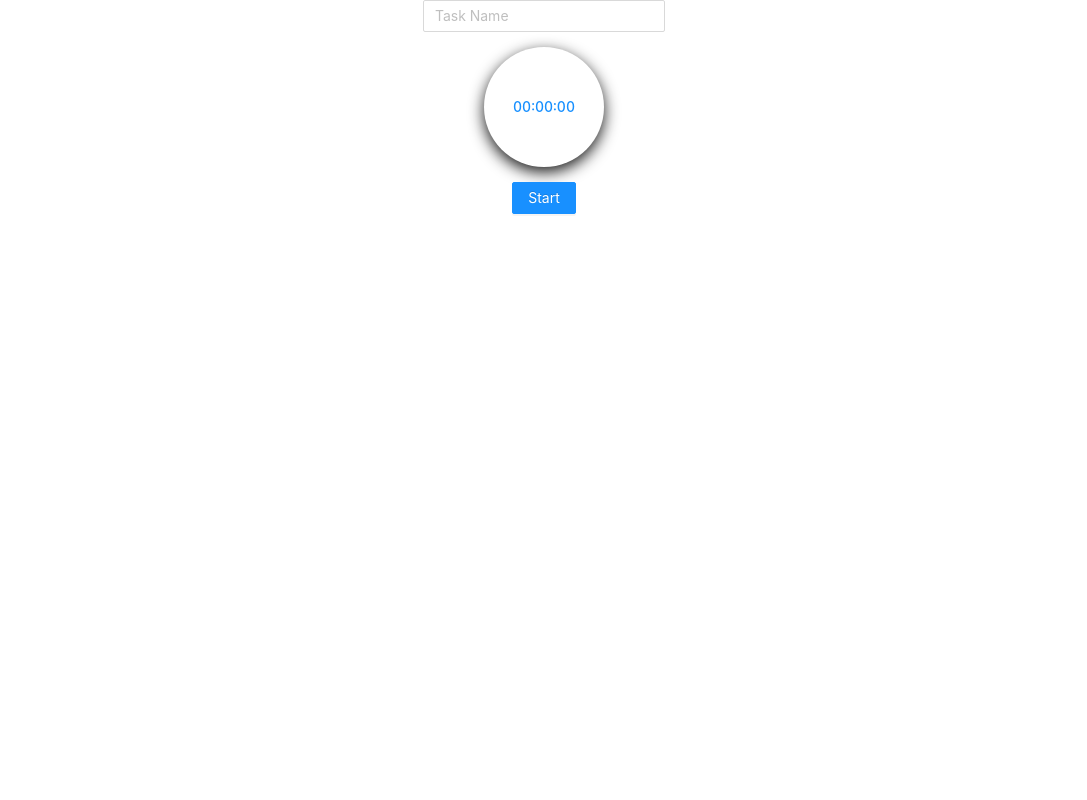
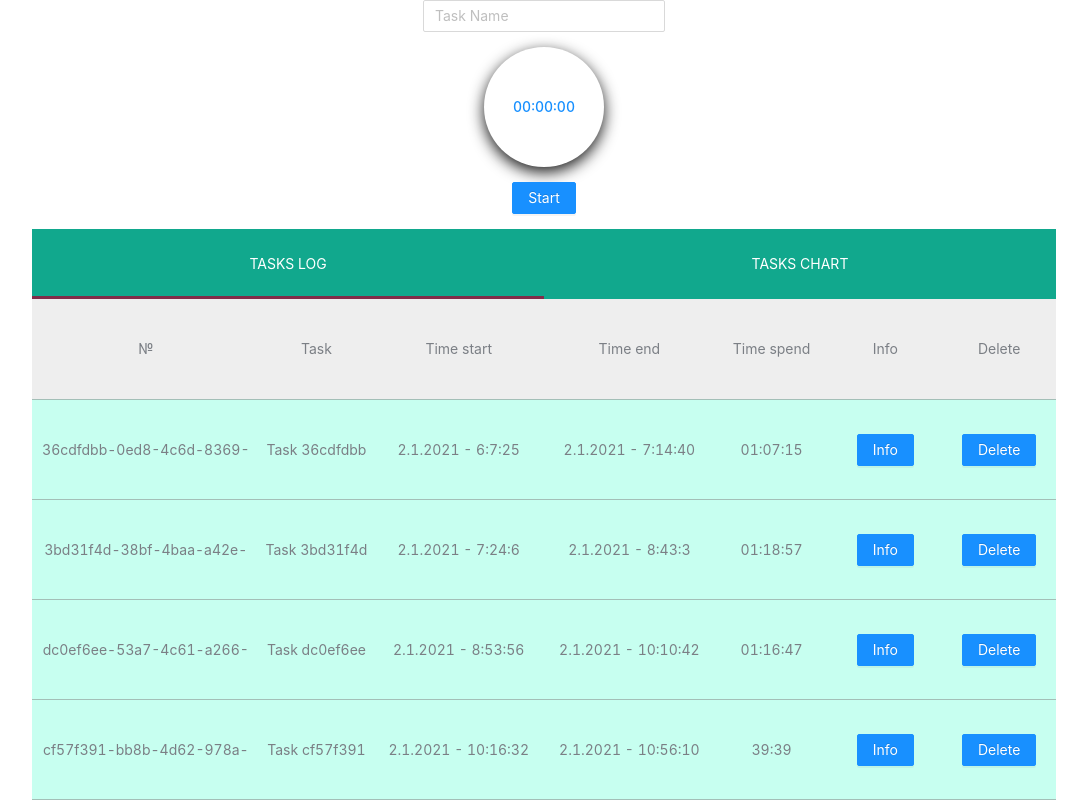
Before and after one commit to SkyWalker1996x/rs-clone, a React (Create React App) app: page / in a window 1280 px wide. Shown: the top 800 px of the page, without its empty margins (96-1183 px from the left). Built offline with nearby package versions, Linux system fonts and the light colour scheme.

Commit message:
feat: implement layout for table

```diff
--- a/src/App.tsx
+++ b/src/App.tsx
@@ -2,6 +2,7 @@ import React from "react";
 // components
 import Timer from "./components/Timer/Timer";
 import MainWrapper from "./components/Wrappers/MainWrapper";
+import Table from './components/Table/Table';
 // styles
 import 'antd/dist/antd.css';
 
@@ -9,6 +10,7 @@ function App() {
   return (
     <MainWrapper>
       <Timer />
+      <Table />
     </MainWrapper>
   );
 }
--- /dev/null
+++ b/src/components/Table/Table.css
@@ -0,0 +1,108 @@
+.tasks-tabs {
+    height: 70px;
+    width: 80vw;
+    background-color:#11a88d;
+    display: flex;
+    flex-direction: row;
+    justify-content: space-between;
+}
+
+.tasks-tabs__item {
+    width: 50%;
+    color: #ffffff;
+    text-align: center;
+    line-height: 70px;
+    cursor: pointer;
+    margin-bottom: 0;
+}
+
+.tasks-tabs__item:nth-child(1) {
+    border-bottom: 3px solid rgba(158, 14, 57, 0.8);
+}
+
+.tasks-titles {
+    position: relative;
+    top: -15px;
+    height: 100px;
+    width: 80vw;
+    background-color:#eee;
+    display: flex;
+    flex-direction: row;
+    justify-content: space-around;
+}
+
+.tasks-titles__item {
+    color: #7b7f85;
+    text-align: center;
+    line-height: 100px;
+    margin-bottom: 0;
+}
+
+.tasks-titles__item:nth-child(1) {
+    width: 20vw;
+}
+.tasks-titles__item:nth-child(2) {
+    width: 10vw;
+}
+.tasks-titles__item:nth-child(3) {
+    width: 15vw;
+}
+.tasks-titles__item:nth-child(4) {
+    width: 15vw;
+}
+.tasks-titles__item:nth-child(5) {
+    width: 10vw;
+}
+.tasks-titles__item:nth-child(6) {
+    width: 10vw;
+}
+.tasks-titles__item:nth-child(7) {
+    width: 10vw;
+}
+
+.tasks-list {
+    margin: 0;
+    padding: 0;
+    position: relative;
+    top: -30px;
+}
+
+.tasks-list__task {
+    height: 100px;
+    width: 80vw;
+    background-color:#c7fff0;
+    display: flex;
+    flex-direction: row;
+    justify-content: space-around;
+    border-top: 1px solid rgba(128, 128, 128, 0.5);
+}
+
+.tasks-list__task__item {
+    color: #7b7f85;
+    text-align: center;
+    line-height: 100px;
+    margin-bottom: 0;
+    overflow: hidden;
+}
+
+.tasks-list__task__item:nth-child(1) {
+    width: 20vw;
+}
+.tasks-list__task__item:nth-child(2) {
+    width: 10vw;
+}
+.tasks-list__task__item:nth-child(3) {
+    width: 15vw;
+}
+.tasks-list__task__item:nth-child(4) {
+    width: 15vw;
+}
+.tasks-list__task__item:nth-child(5) {
+    width: 10vw;
+}
+.tasks-list__task__item:nth-child(6) {
+    width: 10vw;
+}
+.tasks-list__task__item:nth-child(7) {
+    width: 10vw;
+}
--- /dev/null
+++ b/src/components/Table/Table.tsx
@@ -0,0 +1,69 @@
+import React from "react";
+import MainWrapper from "../Wrappers/MainWrapper";
+import './Table.css';
+
+import TaskItem from './TaskItem';
+import { createStore } from 'redux'
+import { tasksReducer } from "../../store/reducers/tasksReducer";
+
+const store = createStore(tasksReducer);
+
+function convertMsToTime (millisec: number) {
+    let seconds: any = (millisec / 1000).toFixed(0);
+    let minutes: any = Math.floor(seconds / 60);
+    let hours: any = "";
+    if (minutes > 59) {
+        hours = Math.floor(minutes / 60);
+        hours = (hours >= 10) ? hours : "0" + hours;
+        minutes = minutes - (hours * 60);
+        minutes = (minutes >= 10) ? minutes : "0" + minutes;
+    }
+
+    seconds = Math.floor(seconds % 60);
+    seconds = (seconds >= 10) ? seconds : "0" + seconds;
+
+    if (hours !== "") {
+        return hours + ":" + minutes + ":" + seconds;
+    }
+
+    return minutes + ":" + seconds;
+}
+
+function convertMsToDate (millisec: number) {
+    let year = new Date(millisec).getFullYear()
+    let day = new Date(millisec).getDay()
+    let month = new Date(millisec).getMonth() + 1
+    let hour = new Date(millisec).getHours()
+    let minutes = new Date(millisec).getMinutes()
+    let seconds = new Date(millisec).getSeconds()
+    return `${day}.${month}.${year} - ${hour}:${minutes}:${seconds}`
+}
+
+
+const Table: React.FC = () => {
+    console.log(store.getState());
+    return (
+        <MainWrapper>
+            <div className='tasks-tabs'>
+                <p className="tasks-tabs__item">TASKS LOG</p>
+                <p className="tasks-tabs__item">TASKS CHART</p>
+            </div>
+            <div className="tasks-titles">
+                <p className="tasks-titles__item">№</p>
+                <p className="tasks-titles__item">Task</p>
+                <p className="tasks-titles__item">Time start</p>
+                <p className="tasks-titles__item">Time end</p>
+                <p className="tasks-titles__item">Time spend</p>
+                <p className="tasks-titles__item">Info</p>
+                <p className="tasks-titles__item">Delete</p>
+            </div>
+            <ul className="tasks-list">
+                {store.getState().map(item => {
+                   return <TaskItem id={item.id} taskName={item.taskName} timeStart={convertMsToDate(item.timeStart)} timeEnd={convertMsToDate(item.timeEnd)} timeSpend={convertMsToTime(item.timeSpend)} key={item.id}/>
+                })}
+            </ul>
+        </MainWrapper>
+    )
+}
+
+export default Table;
--- /dev/null
+++ b/src/components/Table/TaskItem.tsx
@@ -0,0 +1,31 @@
+import React from 'react';
+
+import { Button } from 'antd';
+
+type TaskItemProps = {
+    id: any,
+    taskName: string,
+    timeStart: any,
+    timeEnd: any,
+    timeSpend: any
+}
+
+const TaskItem: React.FC<TaskItemProps> = ({ id, taskName, timeStart, timeEnd, timeSpend }) => {
+    return (
+    <li className="tasks-list__task">
+        <p className="tasks-list__task__item">{ id }</p>
+        <p className="tasks-list__task__item">{ taskName }</p>
+        <p className="tasks-list__task__item">{ timeStart }</p>
+        <p className="tasks-list__task__item">{ timeEnd }</p>
+        <p className="tasks-list__task__item">{ timeSpend }</p>
+        <p className="tasks-list__task__item">
+            <Button type="primary">Info</Button>
+        </p>
+        <p className="tasks-list__task__item">
+            <Button type="primary">Delete</Button>
+        </p>
+    </li>
+    )
+}
+
+export default TaskItem;
```
